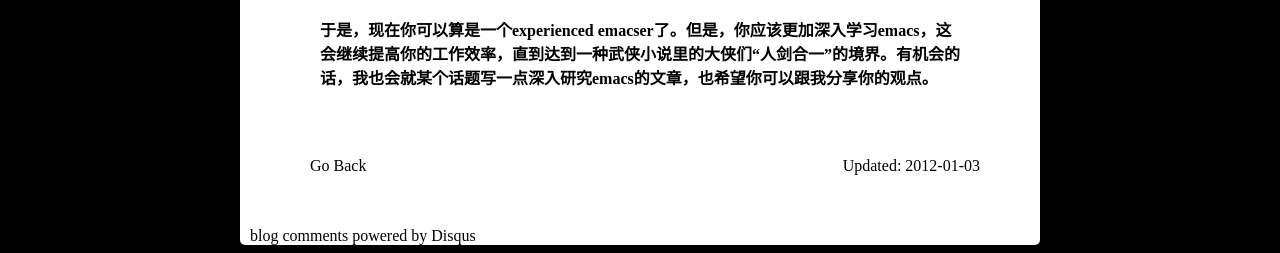
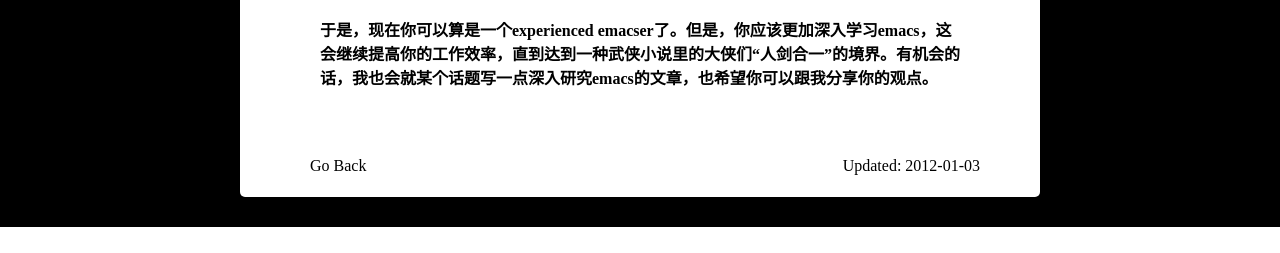
Before and after one commit to ufo5260987423/unionx-blog, a PHP site: page /blog/emacs-step-by-step.html in a window 1280 px wide. Shown: the part 1575-1828 px from the top of the page. After the commit the page ends 1802 px from the top, so only its background shows below. Run offline with PHP 8.4, Linux system fonts and the light colour scheme; some libraries are stand-ins or nearby versions.

Commit message:
modify disqus css

```diff
--- a/unionx/blog/emacs-step-by-step.html
+++ b/unionx/blog/emacs-step-by-step.html
@@ -72,7 +72,6 @@
           (document.getElementsByTagName('head')[0] || document.getElementsByTagName('body')[0]).appendChild(dsq);
       })();
   </script>
-  <a href="http://disqus.com" class="dsq-brlink">blog comments powered by <span class="logo-disqus">Disqus</span></a>
 
 </div>
 </body>
--- a/unionx/static/css/blog.css
+++ b/unionx/static/css/blog.css
@@ -63,9 +63,11 @@ ul li {
 
 #disqus_thread {
     background-color: white;
-    width: 900px;
-    margin: 30px 0 0 0;
+    width: 700px;
+    margin: 30px 0 0 30px;
 }
+
+
 
 a:link, a:visited {
     margin: 0 10px 0 10px;
```
